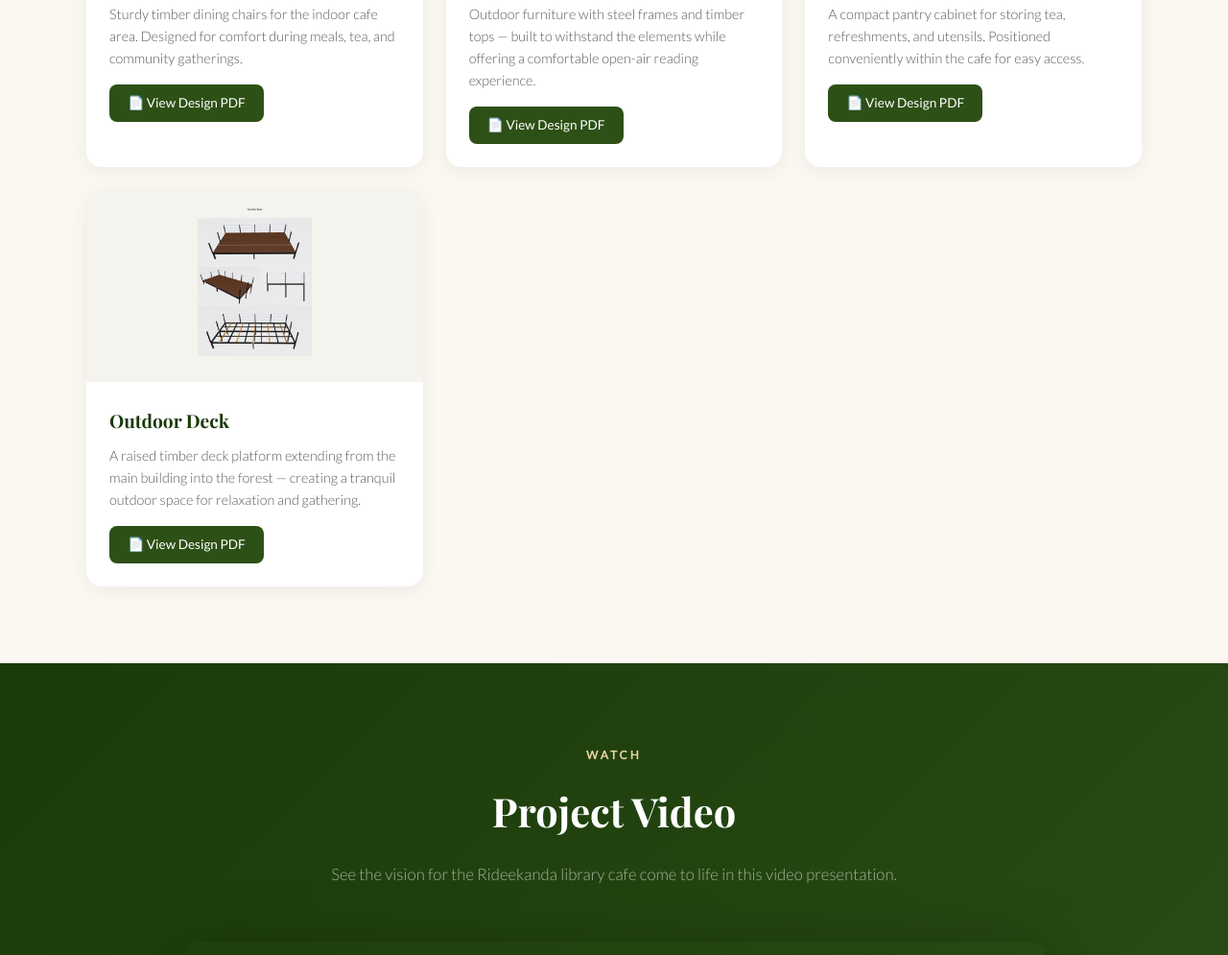
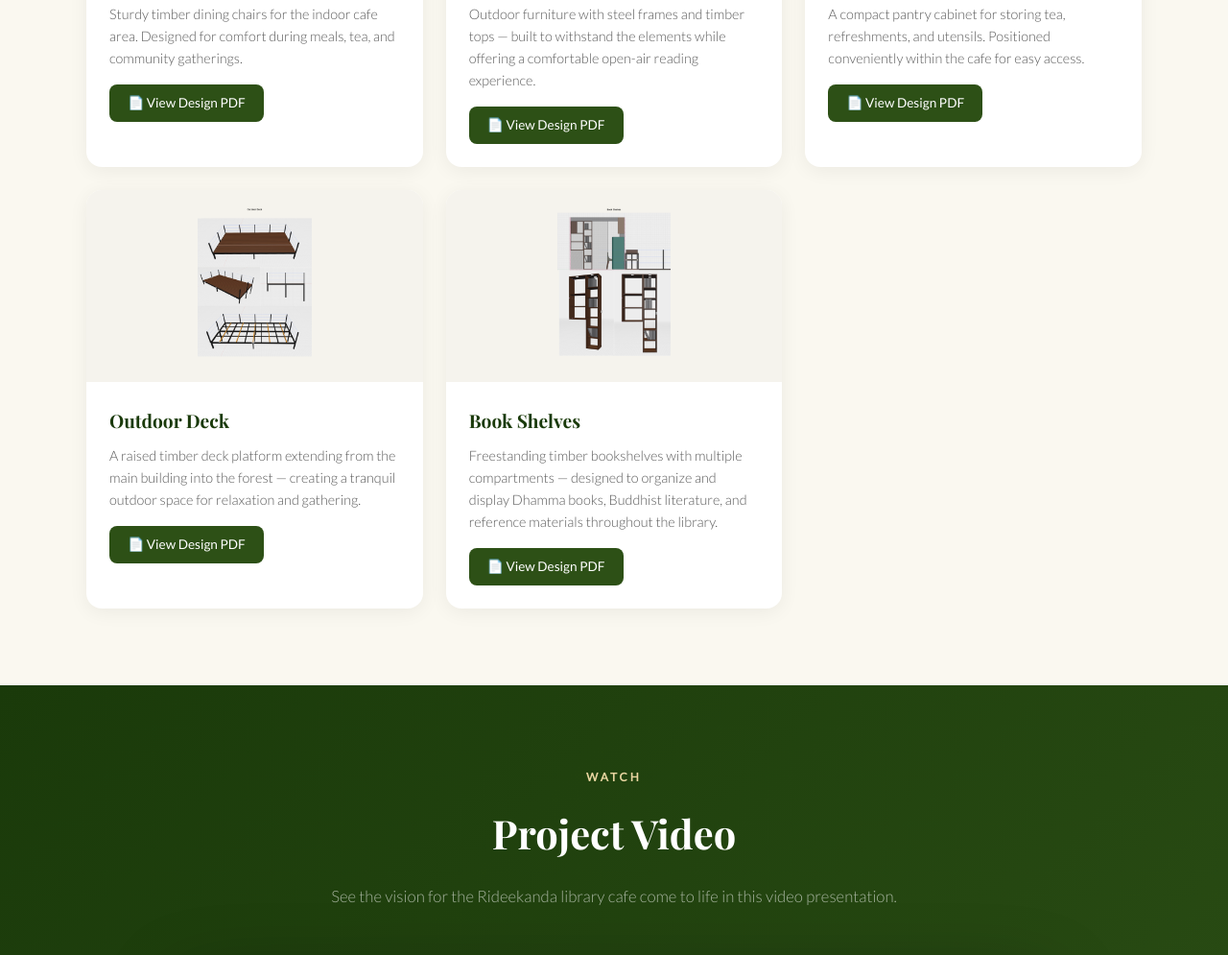
Before and after one commit to VENR-bit/Library-Cafe, a plain HTML site: page index.html in a window 1280 px wide. Shown: the part 3829-4824 px from the top of the page at 96% size. Drawn offline with nearby package versions, Linux system fonts and the light colour scheme; grey boxes are pictures that could not be loaded.

Commit message:
Add files via upload

```diff
--- a/index.html
+++ b/index.html
@@ -929,6 +929,17 @@
             </div>
         </div>
 
+        <div class="furniture-card">
+            <div class="furniture-card-img">
+                <img src="book-shelves.png" alt="Book Shelves" loading="lazy">
+            </div>
+            <div class="furniture-card-body">
+                <h3>Book Shelves</h3>
+                <p>Freestanding timber bookshelves with multiple compartments — designed to organize and display Dhamma books, Buddhist literature, and reference materials throughout the library.</p>
+                <a href="pdfs/Book Shelves.pdf" target="_blank" class="furniture-pdf-link">&#128196; View Design PDF</a>
+            </div>
+        </div>
+
     </div>
 </section>
 
```
